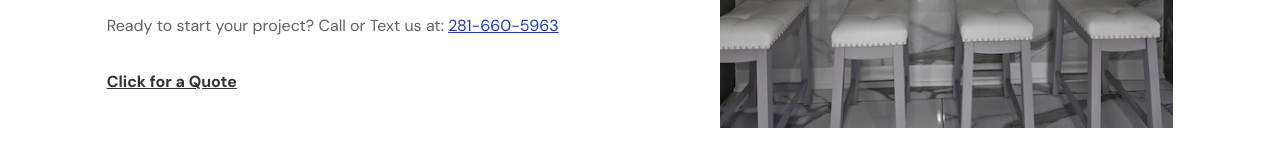
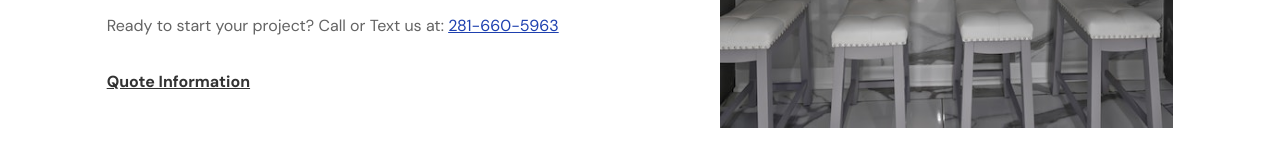
Before and after one commit to Astro713/herlindo-website, a React (Vite) app: page / in a window 1280 px wide. Shown: the part 508-668 px from the top of the page. Built offline with nearby package versions, Linux system fonts and the light colour scheme.

Commit message:
main page edit

```diff
--- a/src/scenes/home/index.tsx
+++ b/src/scenes/home/index.tsx
@@ -79,7 +79,7 @@ const Home = ({ setSelectedPage }: Props) => {
                 onClick={() => setSelectedPage(SelectedPage.ContactUs)}
                 href={`#${SelectedPage.ContactUs}`}
               >
-                <p>Click for a Quote</p>
+                <p>Quote Information</p>
               </AnchorLink>
             </motion.div>
         </div>
```
